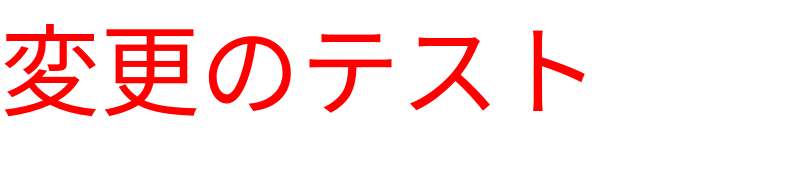
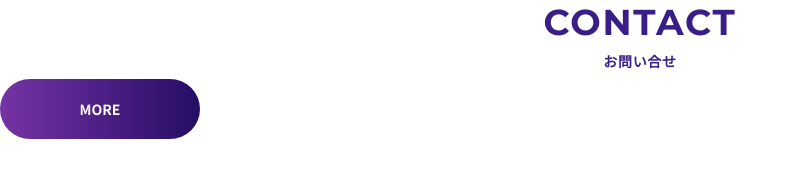
Before and after one commit to harumin001/codeups-live-03, a website: page index.html in a window 1280 px wide. Shown: the whole page, without its empty margins (0-798 px from the left). Drawn offline with nearby package versions, Linux system fonts and the light colour scheme.

Commit message:
codeups-live03-01

```diff
--- a/index.html
+++ b/index.html
@@ -17,6 +17,10 @@
   <meta property="og:description" content="" />
   <!-- ファビコン -->
   <link rel="”icon”" href="" />
+  <!-- googlefont -->
+  <link rel="preconnect" href="https://fonts.googleapis.com">
+<link rel="preconnect" href="https://fonts.gstatic.com" crossorigin>
+<link href="https://fonts.googleapis.com/css2?family=Montserrat:wght@400;700&family=Noto+Sans+JP:wght@400;700&display=swap" rel="stylesheet">
   <!-- css -->
   <link rel="stylesheet" href="./css/styles.css">
   <!-- JavaScript -->
@@ -24,8 +28,12 @@
   <script defer src="./js/script.js"></script>
 </head>
 <body>
-  <div class="inner">
-  <p class="c-test">変更のテスト</p>
+  <div class="c-section-header">
+    <h2 class="c-section-header__engtitle">contact</h2>
+<p class="c-section-header__jatitle">お問い合せ</p>
+  </div>
 </div>
+
+<a href="#" class="c-button">more</a>
 </body>
 </html>
--- a/src/sass/global/_setting.scss
+++ b/src/sass/global/_setting.scss
@@ -4,7 +4,7 @@
 // インナー幅設定
 ////////////////////
 // コンテンツのインナー幅（最も共通の幅が多い部分）
-$inner: 1100px;
+$inner: 1110px;
 // ※キャンパス幅ではなくインナーの幅を指す
 
 // 余白
@@ -17,8 +17,8 @@ $padding-sp: 20px;
 // フォント設定
 ////////////////////
 
-$base-font-family: "";
-$second-font-family: "";
+$base-font-family: 'Noto Sans JP', sans-serif;
+$english-family: 'Montserrat', sans-serif;
 // ※検証ツールでしっかり反映されているか確認する
 
 body {
@@ -26,7 +26,6 @@ body {
 }
 
 // フォントウェイト
-$regular: 300;
 $normal: 400;
 $bold: 700;
 
@@ -35,8 +34,10 @@ $bold: 700;
 ////////////////////
 
 //色指定（共通性のあるものは出来る限り指定すると良い）
-$black: #111;
+$black: #333;
 $white: #fff;
+$blue : #391E88;
+$bg-black: #120E19;
 
 
 ////////////////////
--- /dev/null
+++ b/src/sass/object/component/_c-button.scss
@@ -0,0 +1,16 @@
+@use "global" as *;
+
+.c-button {
+  text-align: center;
+  display: inline-block;
+  font-size: rem(14);
+  font-weight: $bold;
+  line-height: 1;
+  color: $white;
+  width: rem(200);
+  text-transform: uppercase;
+  background: transparent linear-gradient(90deg, #7633A4 0%, #250D65 100%) 0% 0% no-repeat padding-box;
+  border-radius: 50px;
+  padding: 23px 0;
+
+}
--- /dev/null
+++ b/src/sass/object/component/_c-section-header.scss
@@ -0,0 +1,28 @@
+@use "global" as *;
+
+.c-section-header {
+color: $blue;
+text-align: center;
+}
+
+.c-section-header__jatitle {
+  font-size: rem(13);
+  font-weight: $bold;
+  letter-spacing: 0.05em;
+  line-height: calc(32 / 13);
+  @include mq(md) {
+    font-size: rem(14);
+  }
+}
+
+.c-section-header__engtitle {
+font-size: rem(30);
+font-weight: $bold;
+letter-spacing: 0.05em;
+line-height: calc(37 / 30);
+font-family: $english-family;
+text-transform: uppercase;
+@include mq(md) {
+  font-size: rem(36);
+}
+}
--- a/src/sass/object/component/_c-test.scss
+++ b/src/sass/object/component/_c-test.scss
@@ -1,6 +1 @@
 @use "global" as *;
-
-.c-test {
-  font-size: rem(100);
-  color: red;
-}
```
Also changed, not shown: css/styles.css, 1 other file.
